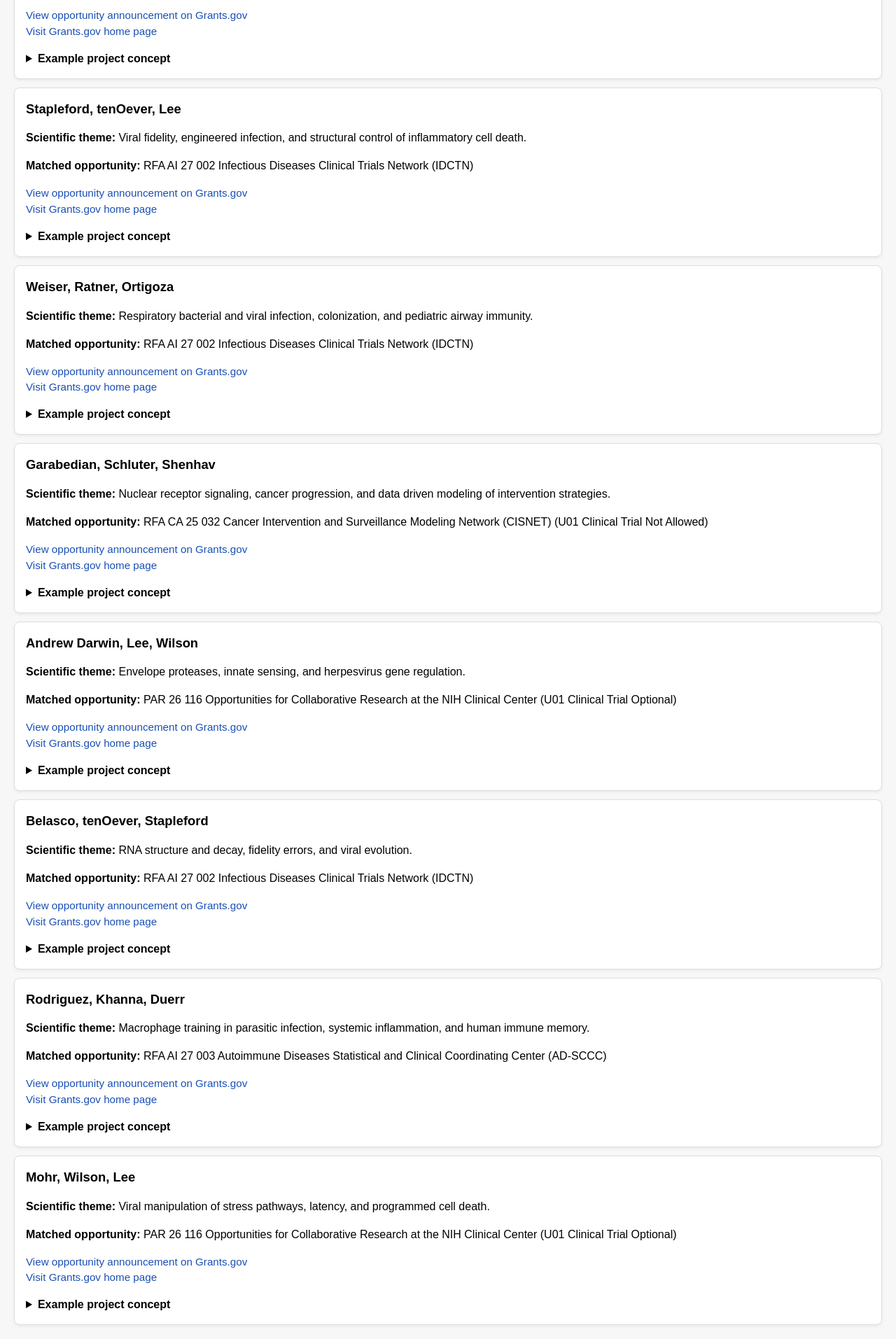
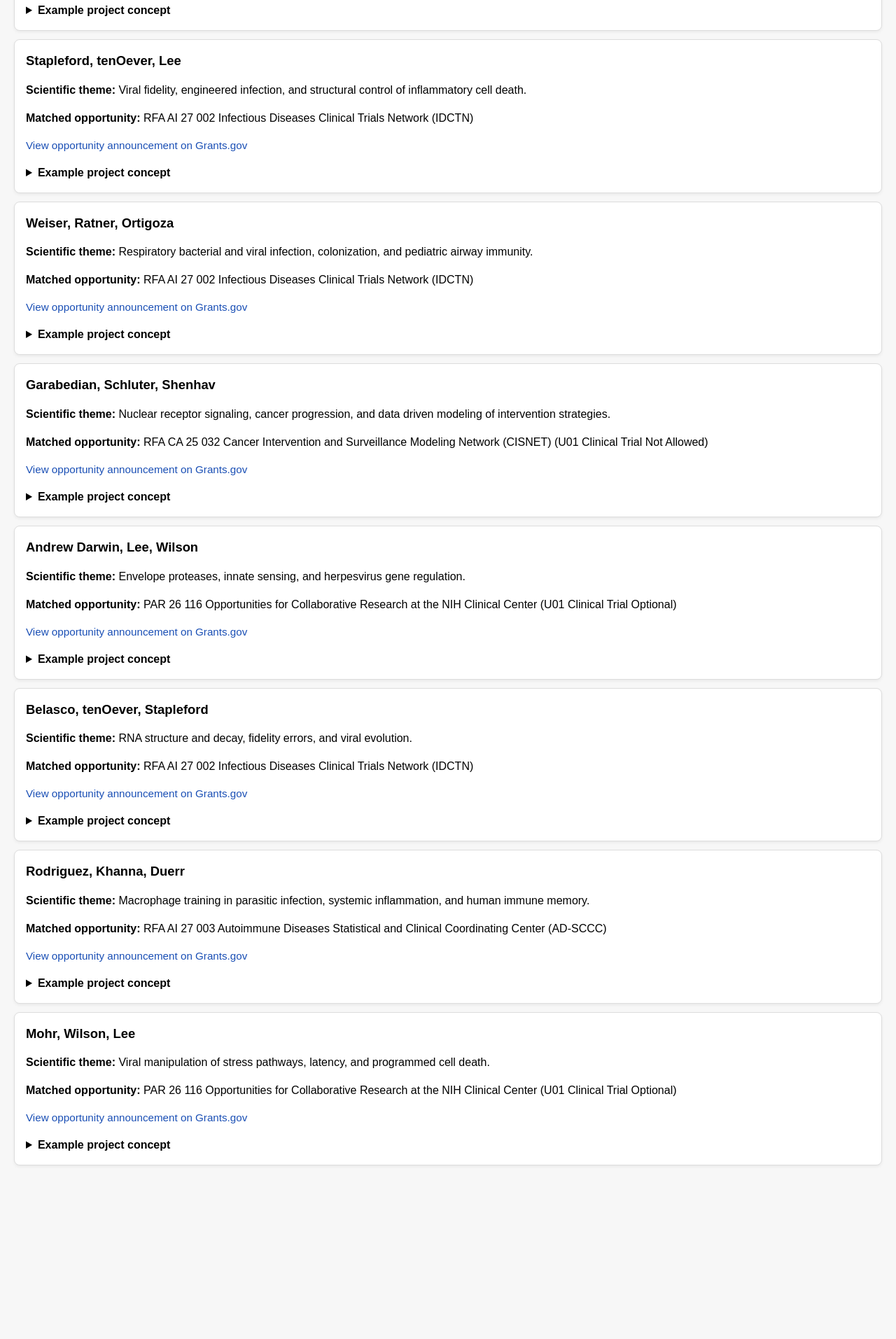
Before and after one commit to Ben-tenOever/microbiology-ai-grant-tool, a plain HTML site: page microbiology_three_plus_teams_cards.html in a window 1280 px wide. Shown: the part 788-2701 px from the top of the page at 70% size. After the commit the page ends 2473 px from the top, so only its background shows below. Drawn offline with Linux system fonts and the light colour scheme.

Commit message:
Update microbiology_three_plus_teams_cards.html

```diff
--- a/microbiology_three_plus_teams_cards.html
+++ b/microbiology_three_plus_teams_cards.html
@@ -41,8 +41,7 @@ Each card below shows a proposed collaboration, a matched federal opportunity fr
   <p><span class="label">Scientific theme:</span> Post transcriptional RNA control, stress responses, and translation remodeling in infection and cancer.</p>
   <p><span class="label">Matched opportunity:</span> PAR 26 116 Opportunities for Collaborative Research at the NIH Clinical Center (U01 Clinical Trial Optional)</p>
   <p class="foa">
-    <a href="https://www.grants.gov/search-results-detail/359659" target="_blank">View opportunity announcement on Grants.gov</a><br>
-    <a href="https://www.grants.gov" target="_blank">Visit Grants.gov home page</a>
+    <a href="https://www.grants.gov/search-results-detail/359659" target="_blank">View opportunity announcement on Grants.gov</a>
   </p>
   <details>
     <summary>Example project concept</summary>
@@ -60,8 +59,7 @@ Each card below shows a proposed collaboration, a matched federal opportunity fr
   <p><span class="label">Scientific theme:</span> Envelope stress, proteostasis, and macrophage centered host pathogen interactions across bacterial and parasitic infections.</p>
   <p><span class="label">Matched opportunity:</span> RFA AI 27 002 Infectious Diseases Clinical Trials Network (IDCTN)</p>
   <p class="foa">
-    <a href="https://www.grants.gov/search-results-detail/360875" target="_blank">View opportunity announcement on Grants.gov</a><br>
-    <a href="https://www.grants.gov" target="_blank">Visit Grants.gov home page</a>
+    <a href="https://www.grants.gov/search-results-detail/360875" target="_blank">View opportunity announcement on Grants.gov</a>
   </p>
   <details>
     <summary>Example project concept</summary>
@@ -79,8 +77,7 @@ Each card below shows a proposed collaboration, a matched federal opportunity fr
   <p><span class="label">Scientific theme:</span> Tissue resident myeloid cells, adaptive immunity, and clinical correlates of protection in chronic inflammation.</p>
   <p><span class="label">Matched opportunity:</span> RFA AI 27 003 Autoimmune Diseases Statistical and Clinical Coordinating Center (AD-SCCC)</p>
   <p class="foa">
-    <a href="https://www.grants.gov/search-results-detail/360934" target="_blank">View opportunity announcement on Grants.gov</a><br>
-    <a href="https://www.grants.gov" target="_blank">Visit Grants.gov home page</a>
+    <a href="https://www.grants.gov/search-results-detail/360934" target="_blank">View opportunity announcement on Grants.gov</a>
   </p>
   <details>
     <summary>Example project concept</summary>
@@ -98,8 +95,7 @@ Each card below shows a proposed collaboration, a matched federal opportunity fr
   <p><span class="label">Scientific theme:</span> Viral fidelity, engineered infection, and structural control of inflammatory cell death.</p>
   <p><span class="label">Matched opportunity:</span> RFA AI 27 002 Infectious Diseases Clinical Trials Network (IDCTN)</p>
   <p class="foa">
-    <a href="https://www.grants.gov/search-results-detail/360875" target="_blank">View opportunity announcement on Grants.gov</a><br>
-    <a href="https://www.grants.gov" target="_blank">Visit Grants.gov home page</a>
+    <a href="https://www.grants.gov/search-results-detail/360875" target="_blank">View opportunity announcement on Grants.gov</a>
   </p>
   <details>
     <summary>Example project concept</summary>
@@ -117,8 +113,7 @@ Each card below shows a proposed collaboration, a matched federal opportunity fr
   <p><span class="label">Scientific theme:</span> Respiratory bacterial and viral infection, colonization, and pediatric airway immunity.</p>
   <p><span class="label">Matched opportunity:</span> RFA AI 27 002 Infectious Diseases Clinical Trials Network (IDCTN)</p>
   <p class="foa">
-    <a href="https://www.grants.gov/search-results-detail/360875" target="_blank">View opportunity announcement on Grants.gov</a><br>
-    <a href="https://www.grants.gov" target="_blank">Visit Grants.gov home page</a>
+    <a href="https://www.grants.gov/search-results-detail/360875" target="_blank">View opportunity announcement on Grants.gov</a>
   </p>
   <details>
     <summary>Example project concept</summary>
@@ -136,8 +131,7 @@ Each card below shows a proposed collaboration, a matched federal opportunity fr
   <p><span class="label">Scientific theme:</span> Nuclear receptor signaling, cancer progression, and data driven modeling of intervention strategies.</p>
   <p><span class="label">Matched opportunity:</span> RFA CA 25 032 Cancer Intervention and Surveillance Modeling Network (CISNET) (U01 Clinical Trial Not Allowed)</p>
   <p class="foa">
-    <a href="https://www.grants.gov/search-results-detail/360928" target="_blank">View opportunity announcement on Grants.gov</a><br>
-    <a href="https://www.grants.gov" target="_blank">Visit Grants.gov home page</a>
+    <a href="https://www.grants.gov/search-results-detail/360928" target="_blank">View opportunity announcement on Grants.gov</a>
   </p>
   <details>
     <summary>Example project concept</summary>
@@ -155,8 +149,7 @@ Each card below shows a proposed collaboration, a matched federal opportunity fr
   <p><span class="label">Scientific theme:</span> Envelope proteases, innate sensing, and herpesvirus gene regulation.</p>
   <p><span class="label">Matched opportunity:</span> PAR 26 116 Opportunities for Collaborative Research at the NIH Clinical Center (U01 Clinical Trial Optional)</p>
   <p class="foa">
-    <a href="https://www.grants.gov/search-results-detail/359659" target="_blank">View opportunity announcement on Grants.gov</a><br>
-    <a href="https://www.grants.gov" target="_blank">Visit Grants.gov home page</a>
+    <a href="https://www.grants.gov/search-results-detail/359659" target="_blank">View opportunity announcement on Grants.gov</a>
   </p>
   <details>
     <summary>Example project concept</summary>
@@ -174,8 +167,7 @@ Each card below shows a proposed collaboration, a matched federal opportunity fr
   <p><span class="label">Scientific theme:</span> RNA structure and decay, fidelity errors, and viral evolution.</p>
   <p><span class="label">Matched opportunity:</span> RFA AI 27 002 Infectious Diseases Clinical Trials Network (IDCTN)</p>
   <p class="foa">
-    <a href="https://www.grants.gov/search-results-detail/360875" target="_blank">View opportunity announcement on Grants.gov</a><br>
-    <a href="https://www.grants.gov" target="_blank">Visit Grants.gov home page</a>
+    <a href="https://www.grants.gov/search-results-detail/360875" target="_blank">View opportunity announcement on Grants.gov</a>
   </p>
   <details>
     <summary>Example project concept</summary>
@@ -193,8 +185,7 @@ Each card below shows a proposed collaboration, a matched federal opportunity fr
   <p><span class="label">Scientific theme:</span> Macrophage training in parasitic infection, systemic inflammation, and human immune memory.</p>
   <p><span class="label">Matched opportunity:</span> RFA AI 27 003 Autoimmune Diseases Statistical and Clinical Coordinating Center (AD-SCCC)</p>
   <p class="foa">
-    <a href="https://www.grants.gov/search-results-detail/360934" target="_blank">View opportunity announcement on Grants.gov</a><br>
-    <a href="https://www.grants.gov" target="_blank">Visit Grants.gov home page</a>
+    <a href="https://www.grants.gov/search-results-detail/360934" target="_blank">View opportunity announcement on Grants.gov</a>
   </p>
   <details>
     <summary>Example project concept</summary>
@@ -212,8 +203,7 @@ Each card below shows a proposed collaboration, a matched federal opportunity fr
   <p><span class="label">Scientific theme:</span> Viral manipulation of stress pathways, latency, and programmed cell death.</p>
   <p><span class="label">Matched opportunity:</span> PAR 26 116 Opportunities for Collaborative Research at the NIH Clinical Center (U01 Clinical Trial Optional)</p>
   <p class="foa">
-    <a href="https://www.grants.gov/search-results-detail/359659" target="_blank">View opportunity announcement on Grants.gov</a><br>
-    <a href="https://www.grants.gov" target="_blank">Visit Grants.gov home page</a>
+    <a href="https://www.grants.gov/search-results-detail/359659" target="_blank">View opportunity announcement on Grants.gov</a>
   </p>
   <details>
     <summary>Example project concept</summary>
```
